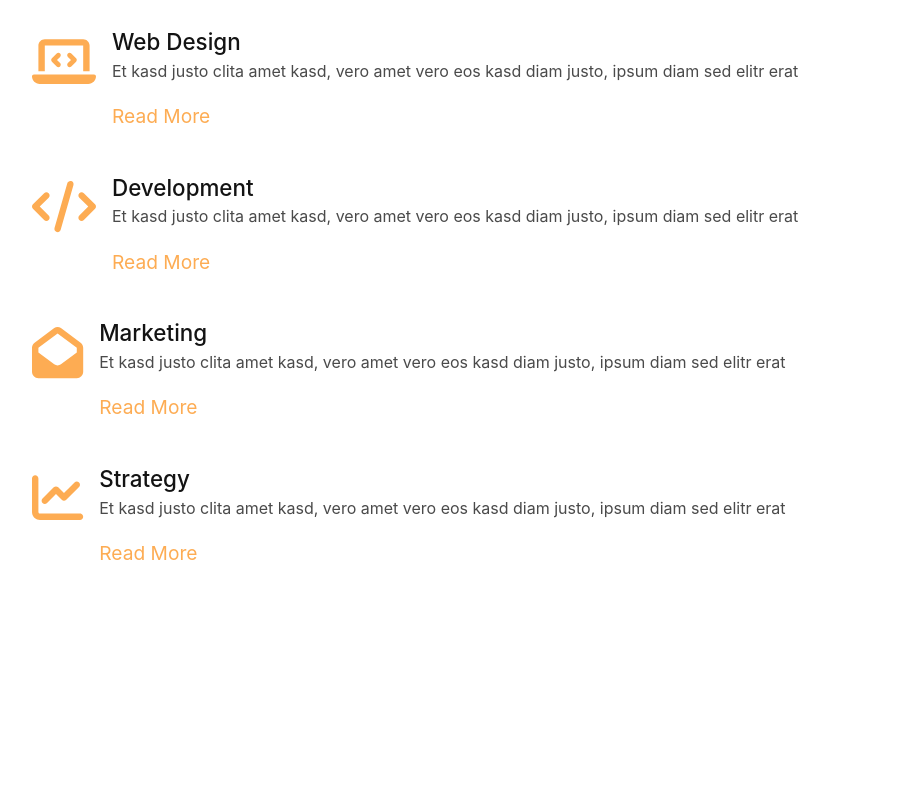
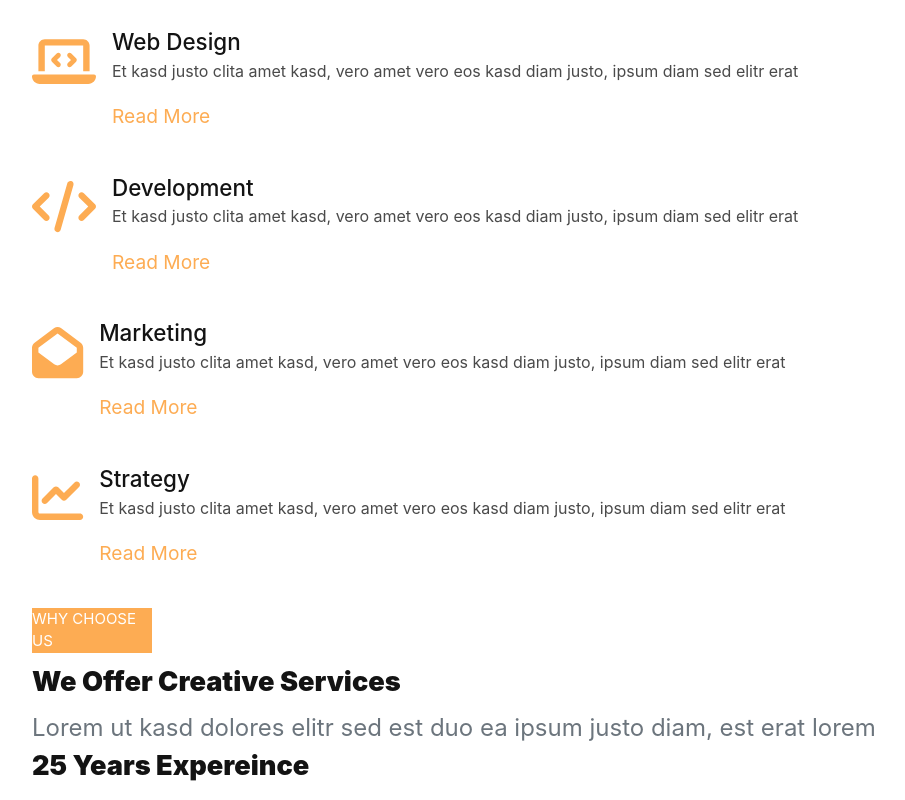
Before and after one commit to BLADEHEDA/Dotcom-Creative-Multipage-Page-App, a React (Create React App) app: page / in a window 1280 px wide. Shown: the part 2027-2827 px from the top of the page, without its empty margins (0-905 px from the left). Before the commit the page ends 2635 px from the top, so only its background shows below. Built offline with nearby package versions, Linux system fonts and the light colour scheme.

Commit message:
new commit s

```diff
--- /dev/null
+++ b/src/Components/Home/Experience.jsx
@@ -0,0 +1,19 @@
+import React from 'react'
+
+const Experience = () => {
+  return (
+    <div className='Experience mx-[2em]'>
+          <p className="Experience-prehead bg-[#FDAC53] text-[#fff] text-[15px] w-[8em] mb-[1em] ">WHY CHOOSE US</p>
+          <h1 className="Experience-head text-[1.7rem] mb-[0.75em] text-[#131313] font-[900] leading-7">
+       We Offer Creative Services</h1>
+          <p className="Experience-content text-[1.5em] mb-[0.5em] text-[#6c757d] leading-6">
+            Lorem ut kasd dolores elitr sed est duo ea
+           ipsum justo diam, est erat lorem </p>
+           <h1 className="Experience-head text-[1.7rem] mb-[0.75em] text-[#131313] font-[900] leading-7">
+           25 Years Expereince</h1>
+
+    </div>
+  )
+}
+
+export default Experience
--- a/src/Components/Home/Home.jsx
+++ b/src/Components/Home/Home.jsx
@@ -1,4 +1,5 @@
 import React from 'react'
+import Experience from './Experience'
 import Info from './Info'
 import Mainbar from './Mainbar'
 import Provider from './Provider'
@@ -12,6 +13,7 @@ const Home = () => {
       <Provider/>
       <Info/>
       <Services/>
+      <Experience/>
     </div>
   )
 }
--- a/src/Components/Home/Provider.jsx
+++ b/src/Components/Home/Provider.jsx
@@ -8,7 +8,7 @@ const Provider = () => {
     <main className='Provider mx-[2em] mb-[2em]'>
       <div className="image-div mt-[6em] p-[1em] mb-[3em]">
          <img src={about} alt="about-img" className="img-content" /> </div>
-         <p className="prov-content bg-[#FDAC53] text-[#fff] text-[15px] w-[35%] mb-[1em] ">WHO WE ARE</p>
+         <p className="prov-content bg-[#FDAC53] text-[#fff] text-[15px] w-[7em] mb-[1em] ">WHO WE ARE</p>
          <h1 className="provider-head text-[1.7rem] mb-[1em] text-[#131313] font-[900] leading-7">
             Most Effective Creative Service Provider For Companies</h1>
       <div className="provider-content leading-6">Eirmod est dolor nonumy sea amet dolore erat sit dolor
--- a/src/Components/Home/Services.jsx
+++ b/src/Components/Home/Services.jsx
@@ -21,11 +21,11 @@ const ServicesProp = (props) => {
 const Services = () => {
   return (
     <main className='Services mx-[2em] mt-[7em]'>
-       <p className="services-prehead bg-[#FDAC53] text-[#fff] text-[15px] w-[35%] mb-[1em] ">WHAT WE DO</p>
+       <p className="services-prehead bg-[#FDAC53] text-[#fff] text-[15px] w-[7em] mb-[1em] ">WHAT WE DO</p>
        <h1 className="services-head text-[1.7rem] mb-[0.75em] text-[#131313] font-[900] leading-7">
        We Offer Creative Services</h1>
-       <div className="provider-content text-[1.5em] mb-[0.5em] text-[#6c757d] leading-6">Lorem ut kasd dolores elitr sed est duo ea ipsum justo diam,
-        est erat lorem. Est magna sea clita diam tempor elitr </div>
+       <p className="provider-content text-[1.5em] mb-[0.5em] text-[#6c757d] leading-6">Lorem ut kasd dolores elitr sed est duo ea ipsum justo diam,
+        est erat lorem. Est magna sea clita diam tempor elitr </p>
         <div className="provider-btn"><Button style={{marginTop:"1em" }} name="Discover More"/>  </div>
 
      <section className="services-courses mt-[2.5em]">
```
